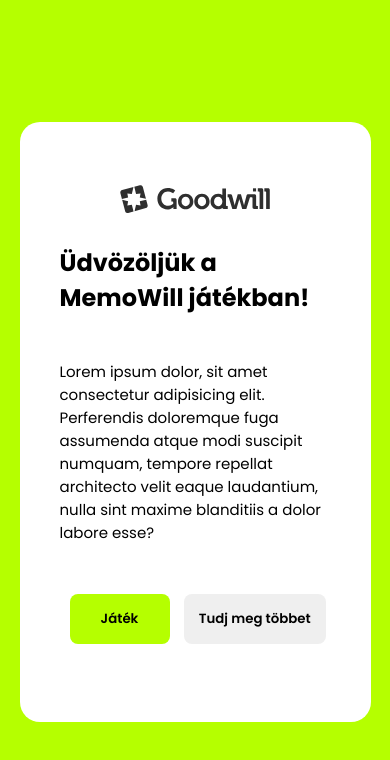
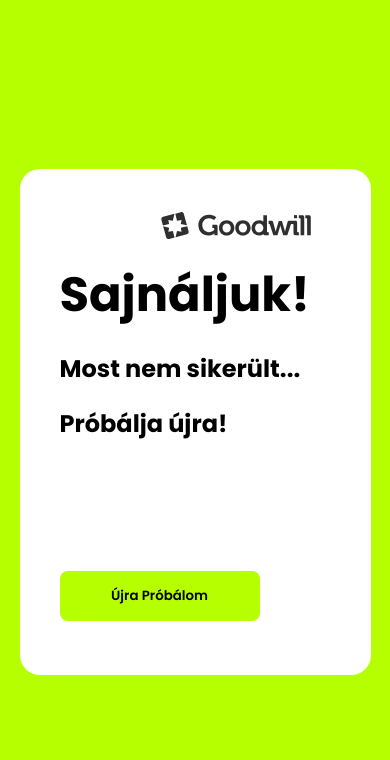
Before and after one commit to GazdagB/Match-Will, a plain HTML site: page index.html in a window 390 px wide. Drawn offline with Linux system fonts and the light colour scheme.

Commit message:
Responsivity Done

```diff
--- a/index.html
+++ b/index.html
@@ -162,7 +162,7 @@
         </ul>
         <div id="timer" class="count-down"></div>
     </div>
-    <div id="modal1" class="modal">
+    <div id="modal1" class="modal hidden">
         <div class="container">
 
             <div class="text">
@@ -180,7 +180,7 @@
         </div>
     </div>
 
-    <div id="modal-lose" class="modal hidden" >
+    <div id="modal-lose" class="modal " >
         <div>
             <h2 class="congrats">Sajnáljuk! </h2>
             <h2 class="sucsess">Most nem sikerült... </h2>
--- a/style.css
+++ b/style.css
@@ -334,4 +334,42 @@ div.text{
  #modal-win .celebrate{
   display: none;
  }
+
+ #modal-lose{
+  width: 90vw;
+  height: 60%;
+ }
+
+ #modal-lose .congrats{
+  font-size: 3rem;
+  margin: 50px 0px 20px 0px ;
+
+ }
+
+ #modal-lose .lost{
+  display: none;
+ }
+
+ .buttons-lose{
+  margin-top: 130px;
+ }
 }
+
+@media only screen and (max-width: 820px){
+  #modal1{
+    width: 90vw;
+   }
+
+   #img-godwill{
+    display: flex;
+   }
+
+   div.text{
+    width: 100%;
+   }
+
+   #modal-lose{
+    width: 90vw;
+    height: 60%;
+   }
+}
```
